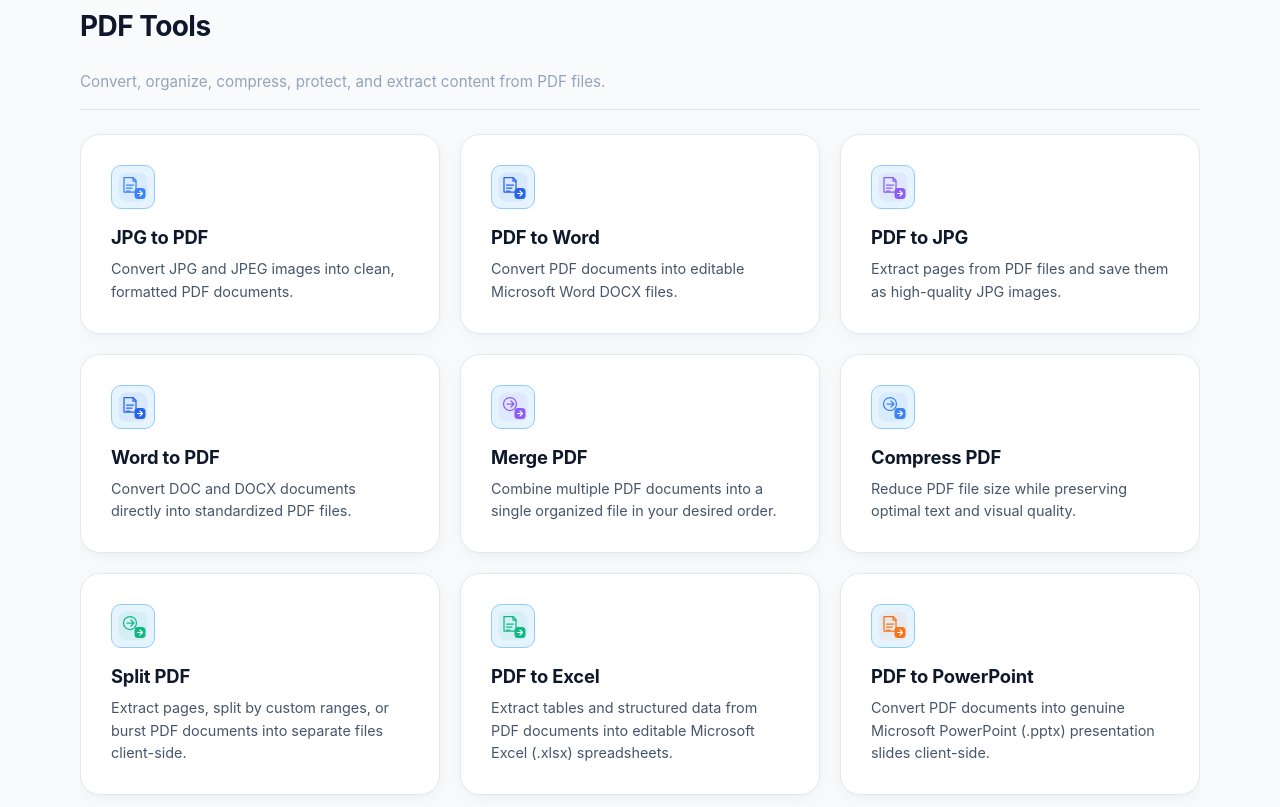
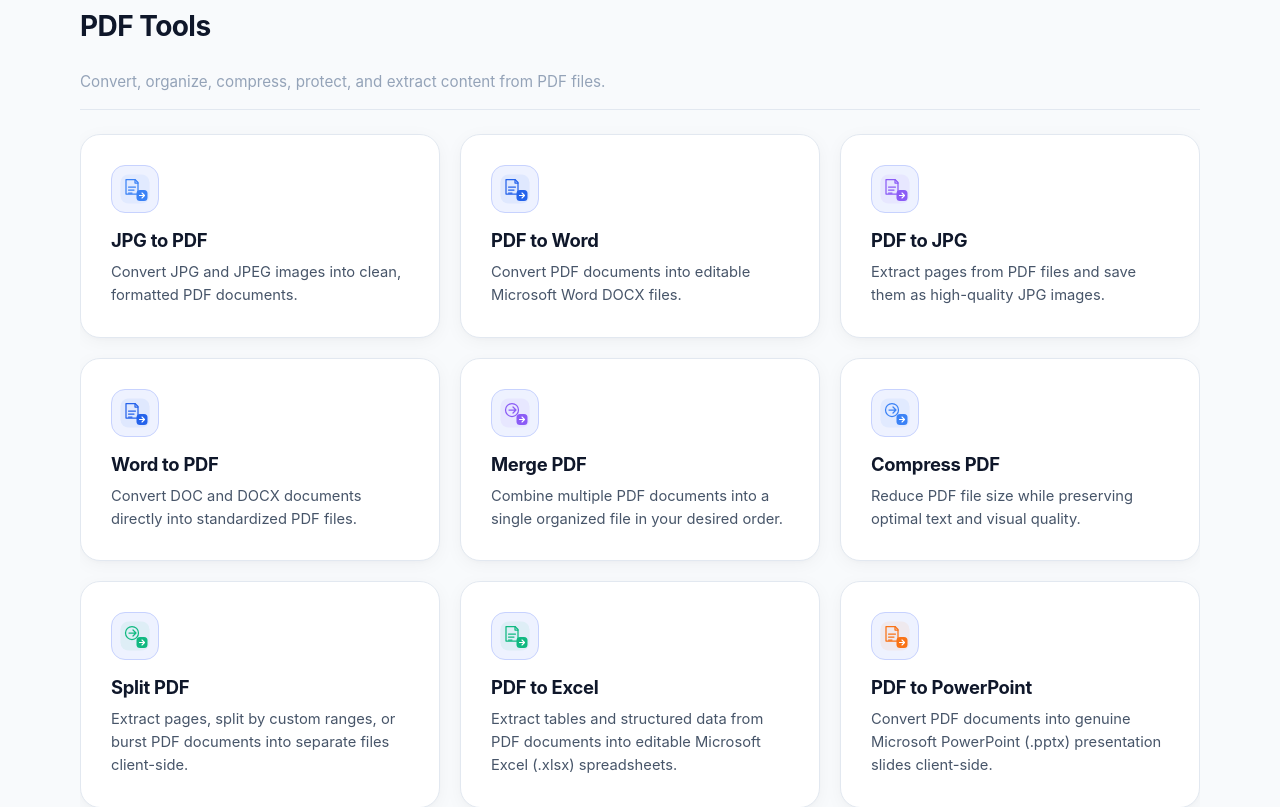
Before and after one commit to Imdharamveersingh/fixmyfile, a React (Vite) app: page / in a window 1280 px wide. Shown: the part 780-1587 px from the top of the page. Built offline with nearby package versions, Linux system fonts and the light colour scheme; no server answers.

Commit message:
style: polish homepage anchors and tool cards

```diff
--- a/package.json
+++ b/package.json
@@ -7,7 +7,7 @@
     "dev": "vite",
     "build": "node scripts/generate_sitemap.mjs && vite build",
     "lint": "oxlint",
-    "test": "node test_tool_card_v2.mjs && node test_step9_2_tool_detail_content.mjs && node test_step9_3_tool_header.mjs && node test_step9_4_homepage_ia.mjs && node test_logo2_branding.mjs && node test_page_animations.mjs && node test_header_tool_icons.mjs && node test_tool_detail_visual_polish_v2.mjs && node test_header_final_polish.mjs && node test_homepage_hero_polish.mjs",
+    "test": "node test_tool_card_v2.mjs && node test_step9_2_tool_detail_content.mjs && node test_step9_3_tool_header.mjs && node test_step9_4_homepage_ia.mjs && node test_logo2_branding.mjs && node test_page_animations.mjs && node test_header_tool_icons.mjs && node test_tool_detail_visual_polish_v2.mjs && node test_header_final_polish.mjs && node test_homepage_hero_polish.mjs && node test_anchor_scroll_and_tool_cards.mjs",
     "preview": "vite preview"
   },
   "dependencies": {
--- a/src/components/ToolCard.jsx
+++ b/src/components/ToolCard.jsx
@@ -2,11 +2,51 @@
 import { Link } from 'react-router-dom';
 import ToolIcon from './ToolIcon';
 
-export default function ToolCard({ tool }) {
+const PDF_TOOL_IDS = new Set([
+  'jpg-to-pdf', 'pdf-to-word', 'pdf-to-jpg', 'word-to-pdf', 'merge-pdf',
+  'compress-pdf', 'split-pdf', 'pdf-to-excel', 'pdf-to-powerpoint', 'rotate-pdf',
+  'protect-pdf', 'unlock-pdf', 'pdf-to-text', 'extract-pdf-pages', 'delete-pdf-pages',
+  'reorder-pdf-pages', 'pdf-ocr', 'extract-text-from-pdf'
+]);
+
+const IMAGE_TOOL_IDS = new Set([
+  'background-remover', 'image-compressor', 'image-resizer', 'image-converter',
+  'jpg-to-png', 'png-to-jpg', 'heic-to-jpg', 'webp-to-jpg', 'jpg-to-webp',
+  'webp-to-png', 'image-rotate-flip', 'image-watermark', 'image-to-pdf',
+  'image-upscaler', 'image-to-base64', 'image-cropper', 'image-to-text',
+  'jpg-to-text', 'png-to-text', 'screenshot-to-text'
+]);
+
+const MEDIA_TOOL_IDS = new Set([
+  'mp4-to-mp3', 'video-compressor', 'video-to-gif', 'gif-maker'
+]);
+
+const GENERATOR_TOOL_IDS = new Set([
+  'qr-code-generator', 'barcode-generator', 'currency-converter',
+  'percentage-calculator', 'password-generator', 'word-counter', 'emi-calculator'
+]);
+
+export function getToolCategory(tool) {
+  if (!tool) return 'generators';
+  const id = tool.id || '';
+  if (PDF_TOOL_IDS.has(id)) return 'pdf';
+  if (IMAGE_TOOL_IDS.has(id)) return 'image';
+  if (MEDIA_TOOL_IDS.has(id)) return 'media';
+  if (GENERATOR_TOOL_IDS.has(id)) return 'generators';
+
+  const cat = (tool.category || '').toLowerCase();
+  if (cat.includes('pdf')) return 'pdf';
+  if (cat.includes('image')) return 'image';
+  if (cat.includes('video') || cat.includes('audio') || cat.includes('media')) return 'media';
+  return 'generators';
+}
+
+export default function ToolCard({ tool, category }) {
   const { name, path, icon, id, description } = tool;
+  const cat = category || getToolCategory(tool);
 
   return (
-    <Link to={path} className="tool-card" aria-label={`Open ${name} tool`}>
+    <Link to={path} className="tool-card" data-category={cat} aria-label={`Open ${name} tool`}>
       <div className="tool-card-icon-wrap">
         <ToolIcon icon={icon || id} />
       </div>
--- a/src/pages/HomePage.jsx
+++ b/src/pages/HomePage.jsx
@@ -127,6 +127,7 @@
       {HOMEPAGE_CATEGORIES.map((category) => {
         const tools = getHomepageCategoryTools(category.id);
         const isGenerators = category.id === 'generators';
+        const categoryKey = category.id === 'generators' ? 'generators' : category.id.replace('-tools', '');
         return (
           <section key={category.id} id={category.id} className="tools-section">
             <div className="section-header">
@@ -138,7 +139,7 @@
 
             <div className={`tools-grid ${isGenerators ? 'phase3-grid generators-grid' : ''}`}>
               {tools.map((tool) => (
-                <ToolCard key={tool.id} tool={tool} />
+                <ToolCard key={tool.id} tool={tool} category={categoryKey} />
               ))}
             </div>
           </section>
```
Also changed, not shown: test_anchor_scroll_and_tool_cards.mjs (added, +81 -0 lines), src/App.css.
